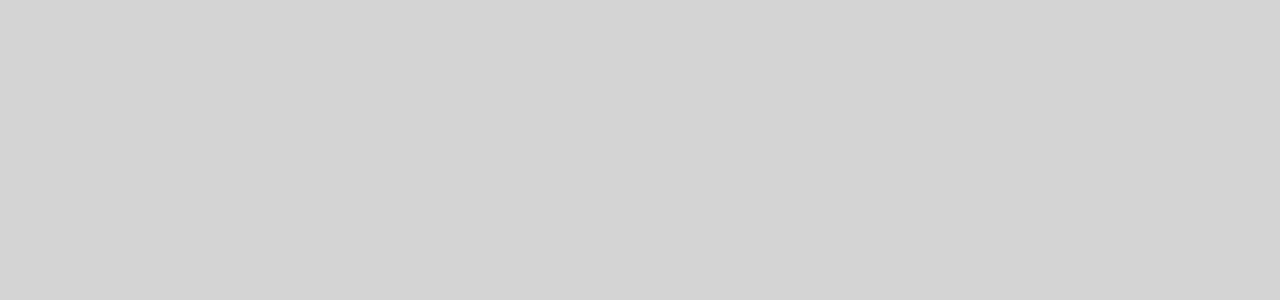
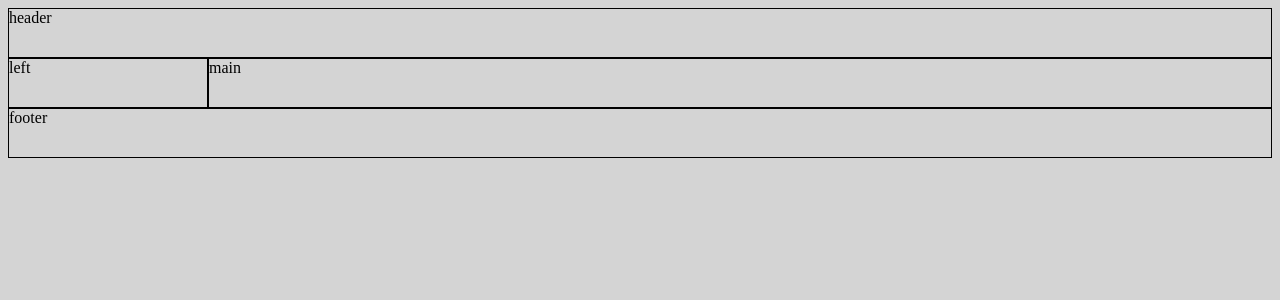
Before and after one commit to narcotics726/keepers_secret, a Vue app: page / in a window 1280 px wide. Shown: the top 300 px of the page. Built offline with nearby package versions, Linux system fonts and the light colour scheme.

Commit message:
use grid to layout the main page.

```diff
--- a/src/App.vue
+++ b/src/App.vue
@@ -1,21 +1,25 @@
 <template>
   <div class="container">
-    <div class="header">
+    <div class="header testbox">
       <!--
+
        -->
+       header
     </div>
-    <div class="left">
+    <div class="left testbox">
       <!--
         nav menu here
        -->
+       left
     </div>
-    <div class="main">
+    <div class="main testbox">
       <!--
         investigator sheet here.
       -->
+      main
     </div>
-    <div class="footer">
-
+    <div class="footer testbox">
+footer
     </div>
   </div>
 </template>
@@ -44,5 +48,39 @@ body {
 </style>
 
 <style scoped>
+.container {
+    display: grid;
+}
+@media(max-width: 768px) {
+  .container {
+    grid-template-columns: 80px 2fr;
+  }
+}
 
+@media (min-width: 769px) {
+  .container {
+    grid-template-columns: 200px 2fr;
+  }
+}
+
+.testbox {
+  border: 1px solid;
+  min-height: 50px;
+}
+
+.header {
+  grid-column: span 3;
+}
+
+.left {
+  grid-column: 1;
+}
+
+.main {
+  grid-column: 2 span 2;
+}
+
+.footer {
+  grid-column: span 3;
+}
 </style>
```
